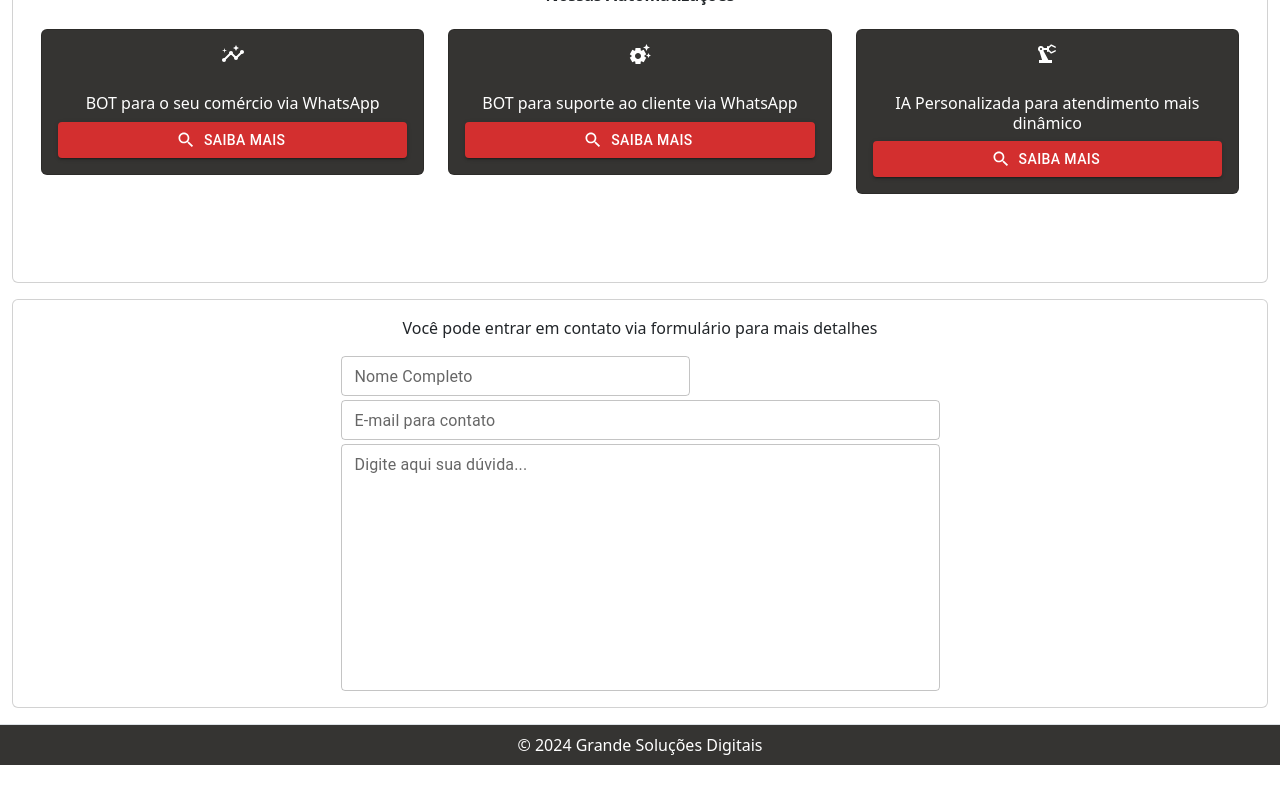
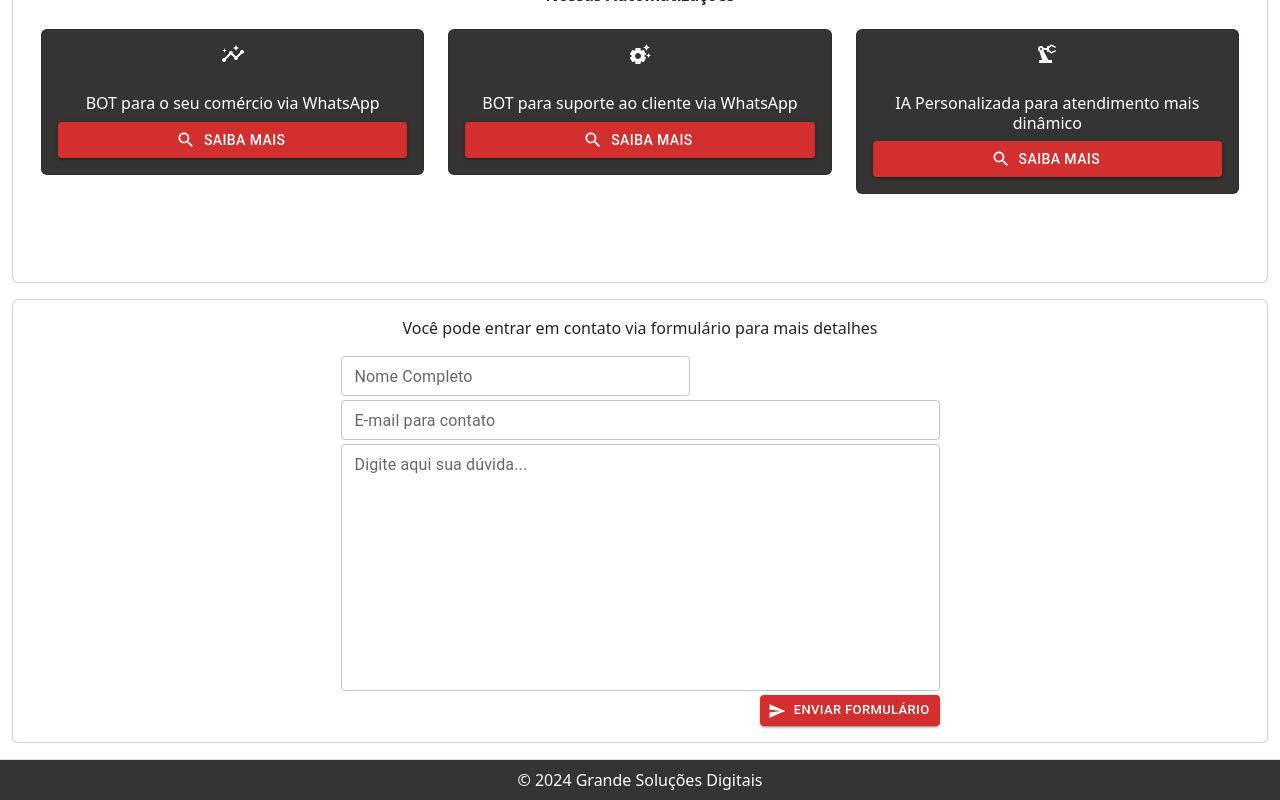
Before and after one commit to Heitor-Grande/FAQEase---client, a React (Create React App) app: page / in a window 1280 px wide. Shown: the part 338-1138 px from the top of the page. Before the commit the page ends 1103 px from the top, so only its background shows below. Built offline with nearby package versions, Linux system fonts and the light colour scheme.

Commit message:
personalização de componentes

```diff
--- a/src/globalComponents/button.tsx
+++ b/src/globalComponents/button.tsx
@@ -6,7 +6,8 @@ interface ButtonComponente {
     size: "small" | "medium" | "large"
     icone: React.ReactNode,
     color: "error" | "info" | "inherit" | "primary" | "secondary" | "success" | "warning"
-    style?: React.CSSProperties
+    style?: React.CSSProperties,
+    type: "reset" | "button" | "submit"
 }
 function ButtonComponente({
     variant,
@@ -15,10 +16,11 @@ function ButtonComponente({
     size,
     icone,
     color,
-    style
+    style,
+    type
 }: ButtonComponente) {
     return (
-        <Button style={style} color={color} disabled={disabled} size={size} variant={variant} startIcon={icone}>
+        <Button type={type} style={style} color={color} disabled={disabled} size={size} variant={variant} startIcon={icone}>
             {texto}
         </Button>
     )
--- a/src/globalComponents/buttonIcon.tsx
+++ b/src/globalComponents/buttonIcon.tsx
@@ -3,16 +3,18 @@ interface ButtonIcon {
     icone: React.ReactNode,
     color: "error" | "info" | "inherit" | "primary" | "secondary" | "success" | "warning",
     size: "small" | "medium" | "large",
-    disabled: boolean
+    disabled: boolean,
+    type: "reset" | "button" | "submit"
 }
 function ButtonIcon({
     icone,
     color,
     size,
-    disabled
+    disabled,
+    type
 }: ButtonIcon) {
     return (
-        <IconButton disabled={disabled} color={color} size={size}>
+        <IconButton type={type} disabled={disabled} color={color} size={size}>
             {icone}
         </IconButton>
     )
--- a/src/pages/homePage/components/navBarHomePage.tsx
+++ b/src/pages/homePage/components/navBarHomePage.tsx
@@ -20,19 +20,6 @@ function NavbarHomePage() {
                             <li className="nav-item">
                                 <a className="nav-link" href="/login">Fazer login</a>
                             </li>
-                            <li className="nav-item dropdown">
-                                <a className="nav-link dropdown-toggle" href="#" role="button" data-bs-toggle="dropdown" aria-expanded="false">
-                                    Produtos
-                                </a>
-                                <ul className="dropdown-menu dropdown-menu-dark">
-                                    <li><a className="dropdown-item" href="#">Bot para suporte</a></li>
-                                    <li><a className="dropdown-item" href="#">Bot para delivery</a></li>
-                                    <li>
-                                        <hr className="dropdown-divider" />
-                                    </li>
-                                    <li><a className="dropdown-item" href="#">Chat personalizado com IA própria</a></li>
-                                </ul>
-                            </li>
                         </ul>
                     </div>
                 </div>
--- a/src/pages/homePage/home.tsx
+++ b/src/pages/homePage/home.tsx
@@ -9,11 +9,8 @@ import Footer from "../../globalComponents/footer";
 import InputPadrao from "../../globalComponents/inputPadrao";
 import { useState } from "react";
 import formulario from "./interfaces/formulario";
+import SendIcon from '@mui/icons-material/Send';
 function Home() {
-    const styleEmailFormulario: React.CSSProperties = {
-        width: "100%",
-        color: "white"
-    }
     const [formulario, setFomulario] = useState<formulario>({
         nome: "",
         email: "",
@@ -46,6 +43,7 @@ function Home() {
                                     <div className="col-md-4 mb-4">
                                         <div className="card bg-preto text-white">
                                             <ButtonIcon
+                                                type="button"
                                                 icone={<InsightsIcon />}
                                                 color="inherit"
                                                 size="large"
@@ -54,6 +52,7 @@ function Home() {
                                             <div className="card-body">
                                                 <h5 className="card-title text-center">BOT para o seu comércio via WhatsApp</h5>
                                                 <ButtonComponente
+                                                    type="button"
                                                     variant="contained"
                                                     texto="Saiba Mais"
                                                     disabled={false}
@@ -68,6 +67,7 @@ function Home() {
                                     <div className="col-md-4 mb-4  d-inline-block h-100">
                                         <div className="card bg-preto text-white">
                                             <ButtonIcon
+                                                type="button"
                                                 icone={<SettingsSuggestIcon />}
                                                 color="inherit"
                                                 size="large"
@@ -76,6 +76,7 @@ function Home() {
                                             <div className="card-body">
                                                 <h5 className="card-title text-center">BOT para suporte ao cliente via WhatsApp</h5>
                                                 <ButtonComponente
+                                                    type="button"
                                                     variant="contained"
                                                     texto="Saiba Mais"
                                                     disabled={false}
@@ -90,6 +91,7 @@ function Home() {
                                     <div className="col-md-4 mb-4">
                                         <div className="card bg-preto text-white">
                                             <ButtonIcon
+                                                type="button"
                                                 icone={<PrecisionManufacturingIcon />}
                                                 color="inherit"
                                                 size="large"
@@ -98,6 +100,7 @@ function Home() {
                                             <div className="card-body">
                                                 <h5 className="card-title text-center">IA Personalizada para atendimento mais dinâmico</h5>
                                                 <ButtonComponente
+                                                    type="button"
                                                     variant="contained"
                                                     texto="Saiba Mais"
                                                     disabled={false}
@@ -116,6 +119,7 @@ function Home() {
                 </div>
             </div>
             <div className="container-fluid mt-3">
+                <form action="">
                     <div className="card">
                         <div className="card-body">
                             <div className="row">
@@ -173,8 +177,22 @@ function Home() {
                                     />
                                 </div>
                             </div>
+                            <div className="row mt-1">
+                                <div className="col-sm col-md-6 col-lg-6 m-auto text-end">
+                                    <ButtonComponente
+                                        variant="contained"
+                                        texto="Enviar Formulário"
+                                        disabled={false}
+                                        size="small"
+                                        color="error"
+                                        type="submit"
+                                        icone={<SendIcon />}
+                                    />
                                 </div>
                             </div>
+                        </div>
+                    </div>
+                </form>
             </div>
             <Footer />
         </div>
```
Lines whose indentation alone changed are shown as unchanged.
